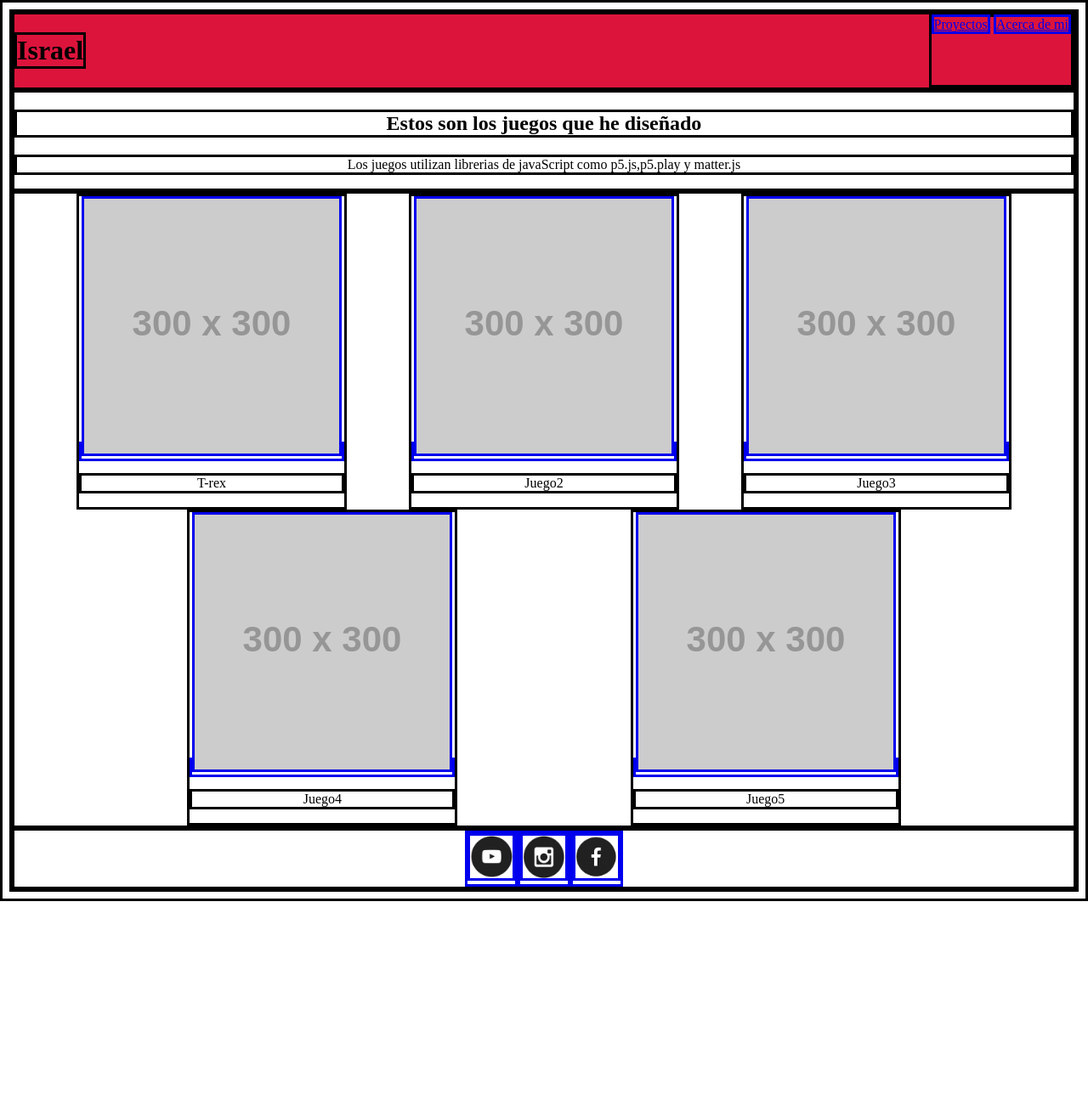
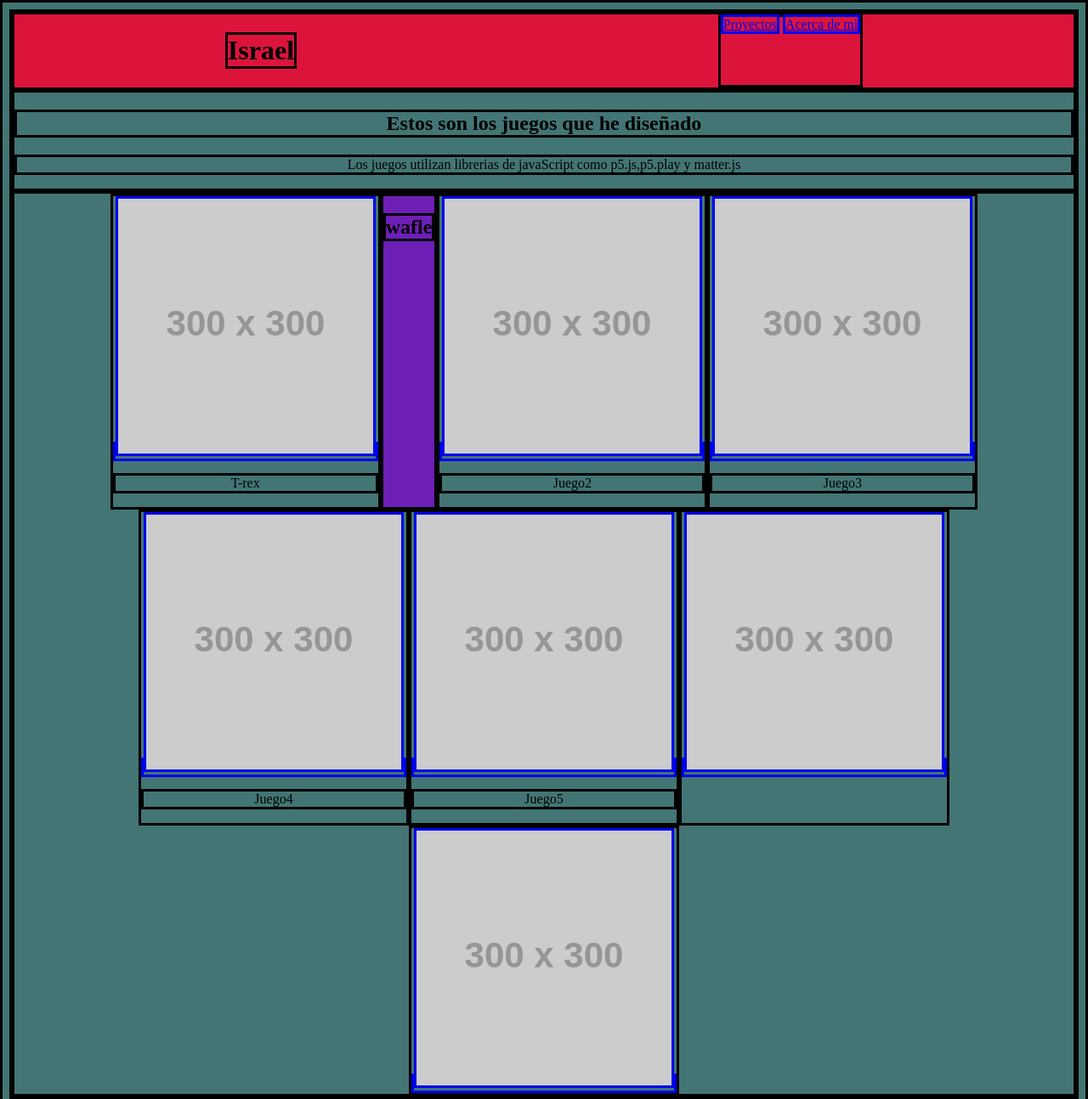
Before and after one commit to Isra08dc/portafolio, a plain HTML site: page index.html in a window 1280 px wide. Shown: the top 1294 px of the page at 85% size. Before the commit the page ends 1061 px from the top, so only its background shows below. Drawn offline with Linux system fonts and the light colour scheme; placeholder pictures from the web are drawn by us.

Commit message:
Add files via upload

```diff
--- a/index.html
+++ b/index.html
@@ -25,27 +25,41 @@
         <a href="https://editor.p5js.org/whitehatjr/present/ePJrHCACM"><img src="https://via.placeholder.com/300"/></a>
         <p>T-rex</p>
         </div>
+        <div class="waf">
+            <h2>
+                wafle
+            </h2>
+        </div>
         <div class="item">
-        <a href="69"><img src="https://via.placeholder.com/300"></a>
+        <a href="#"><img src="https://via.placeholder.com/300"/></a>
         <p>Juego2</p>
         </div>
         <div class="item">
-        <a href="a"><img src="https://via.placeholder.com/300"></a>
+        <a href="#"><img src="https://via.placeholder.com/300"/></a>
         <p>Juego3</p>
         </div>
         <div class="item">
-        <a href="zzz"><img src="https://via.placeholder.com/300"></a>
+        <a href="#"><img src="https://via.placeholder.com/300"/></a>
         <p>Juego4</p>
         </div>
         <div class="item">
-        <a href="f"><img src="https://via.placeholder.com/300"></a>
+        <a href="#"><img src="https://via.placeholder.com/300"/></a>
         <p>Juego5</p>
+        </div>
+        <div class="item">
+            <a href="894894"><img src="https://via.placeholder.com/300"> </a>
+        </div>
+        <div class="item">
+            <a href="gfgf"><img src="https://via.placeholder.com/300"> </a>
         </div>
         </div>
         <div class="end">
-        <a href="yt"><img src="Icons/youtube.png" width=50 height=50></a>
-        <a href="Ins"><img src="Icons/insta.png" width=50 height=50></a>
-        <a href="FB"><img src="Icons/fb.png" width=50 height=50></a>
+        <a href="yt"><img src="Icons/youtube.png" width=50 height=50/></a>
+        <a href="Ins"><img src="Icons/insta.png" width=50 height=50/></a>
+        <a href="FB"><img src="Icons/fb.png" width=50 height=50/></a>
+    </div>
+    <div class="item">
+        <a href="eff"><img src="https://via.placeholder.com/300"> </a>
     </div>
     </body>
 </html>
--- a/style.css
+++ b/style.css
@@ -1,4 +1,5 @@
 h1{
+
     color:black;
 }
 *{
@@ -7,17 +8,23 @@ h1{
 .header{
     background-color: crimson;
     display: flex;
-    justify-content: space-between;
+    justify-content: space-around;
 }
 .grid{
     display: flex;
-    justify-content: space-evenly;
+   justify-content: center;
     flex-wrap: wrap;
 }
 .end{
     display: flex;
-    justify-content: center;
+    justify-content: end;
 }
 p,h2{
     text-align: center;
 }
+body{
+    background-color:#437575
+}
+.waf{
+background-color: rgb(109, 31, 182);
+}
```
Also changed, not shown: 1 other file.
